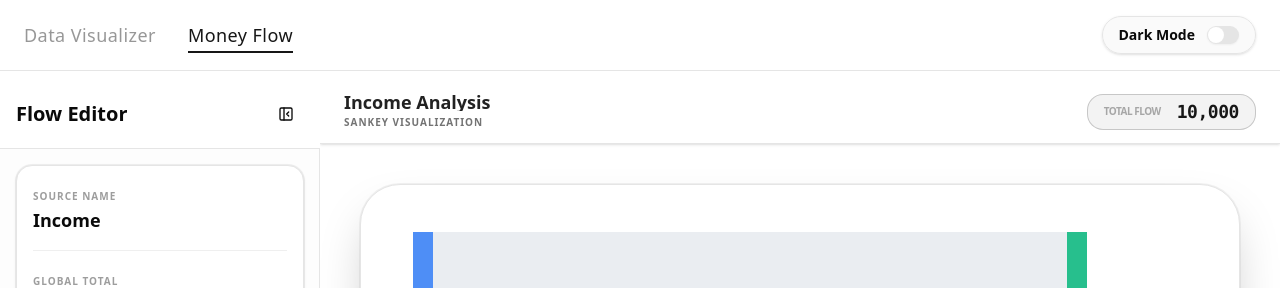
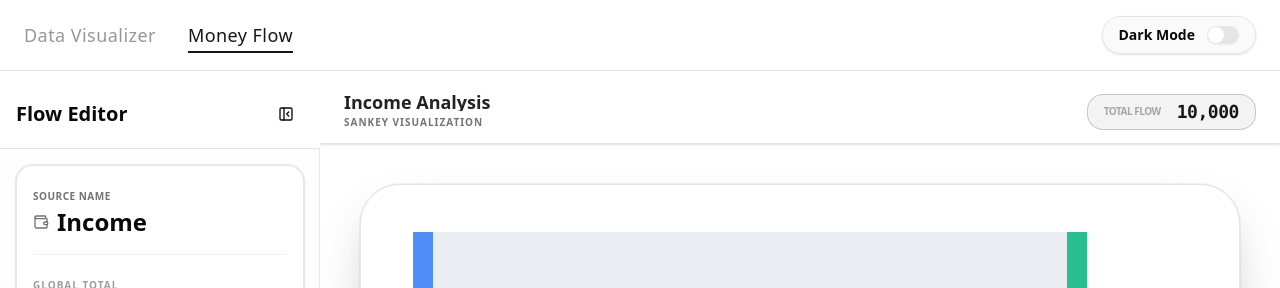
Before and after one commit to s1n-c0s/FastChart, a React (Vite) app: page /money-flow in a window 1280 px wide. Shown: the top 288 px of the page. Built offline with nearby package versions, Linux system fonts and the light colour scheme.

Commit message:
= improve ui income icon

```diff
--- a/src/pages/MoneyFlow.tsx
+++ b/src/pages/MoneyFlow.tsx
@@ -3,7 +3,7 @@ import { Button } from "@/components/ui/button";
 import { Switch } from "@/components/ui/switch";
 import { FlowChart } from "@/components/charts";
 import toast from "react-hot-toast";
-import { PanelLeftClose, PanelLeftOpen, Trash2, Plus } from "lucide-react";
+import { PanelLeftClose, PanelLeftOpen, Trash2, Plus, Wallet, Tag } from "lucide-react";
 
 // --- Interfaces ---
 interface BlockItem {
@@ -130,18 +130,21 @@ export default function MoneyFlowPage() {
           {/* --- MERGED CARD: Source & Total Configuration --- */}
           <div className="rounded-2xl border bg-background shadow-sm overflow-hidden ring-1 ring-black/5">
             <div className="p-4 space-y-4">
-              {/* Source Name */}
-              <div className="space-y-1">
-                <label htmlFor="main-source-input" className="text-[10px] font-black uppercase tracking-widest text-muted-foreground/70">
+              {/* Main Source Name */}
+<div className="space-y-2">
+  <label htmlFor="main-source-input" className="text-[10px] font-bold uppercase tracking-wider text-muted-foreground">
     Source Name
   </label>
+  <div className="relative">
+    <Wallet className="absolute top-1/2 -translate-y-1/2 h-4 w-4 text-muted-foreground" />
     <input
       id="main-source-input"
-                  className="w-full bg-transparent text-lg font-bold outline-none placeholder:text-muted-foreground/30 focus:text-primary transition-colors"
+      className="w-full bg-transparent text-2xl font-bold outline-none pl-6 [appearance:textfield] [&::-webkit-outer-spin-button]:appearance-none [&::-webkit-inner-spin-button]:appearance-none"
       value={sourceName}
       onChange={(e) => setSourceName(e.target.value)}
-                  placeholder="Enter Name..."
+      placeholder="e.g. Income, Budget"
     />
+  </div>
 </div>
 
               <div className="h-px bg-border/60" />
```
Lines whose indentation alone changed are shown as unchanged.
